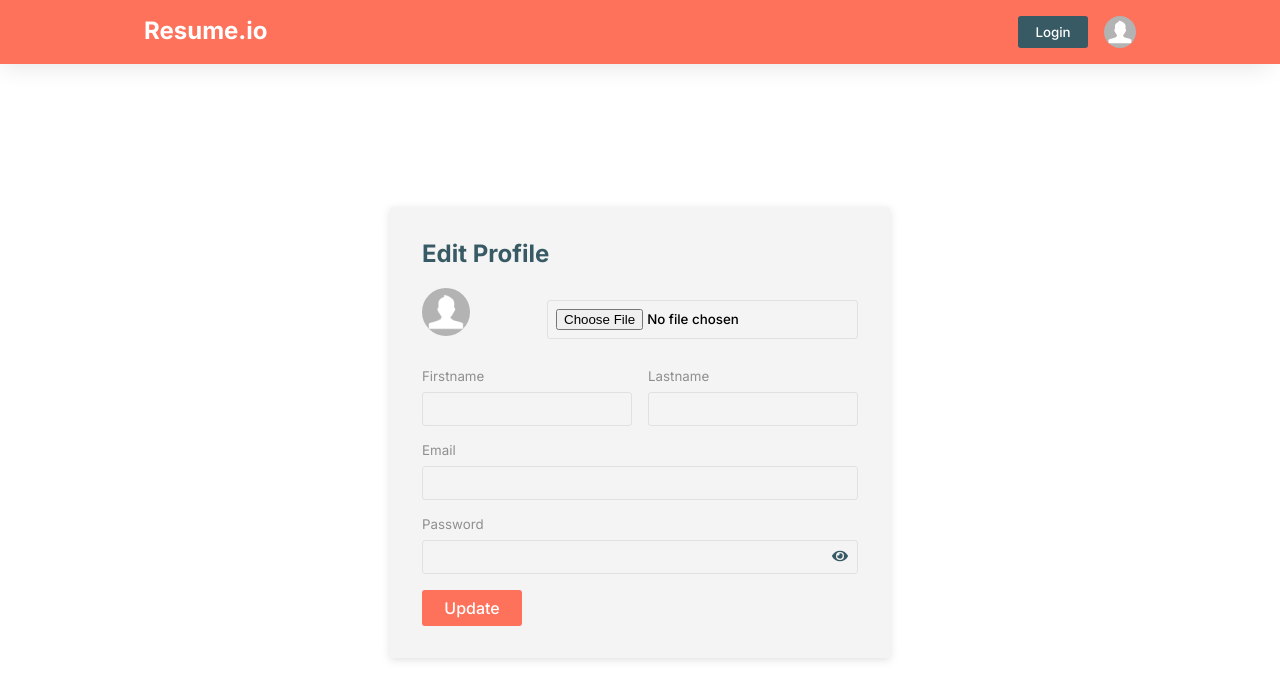
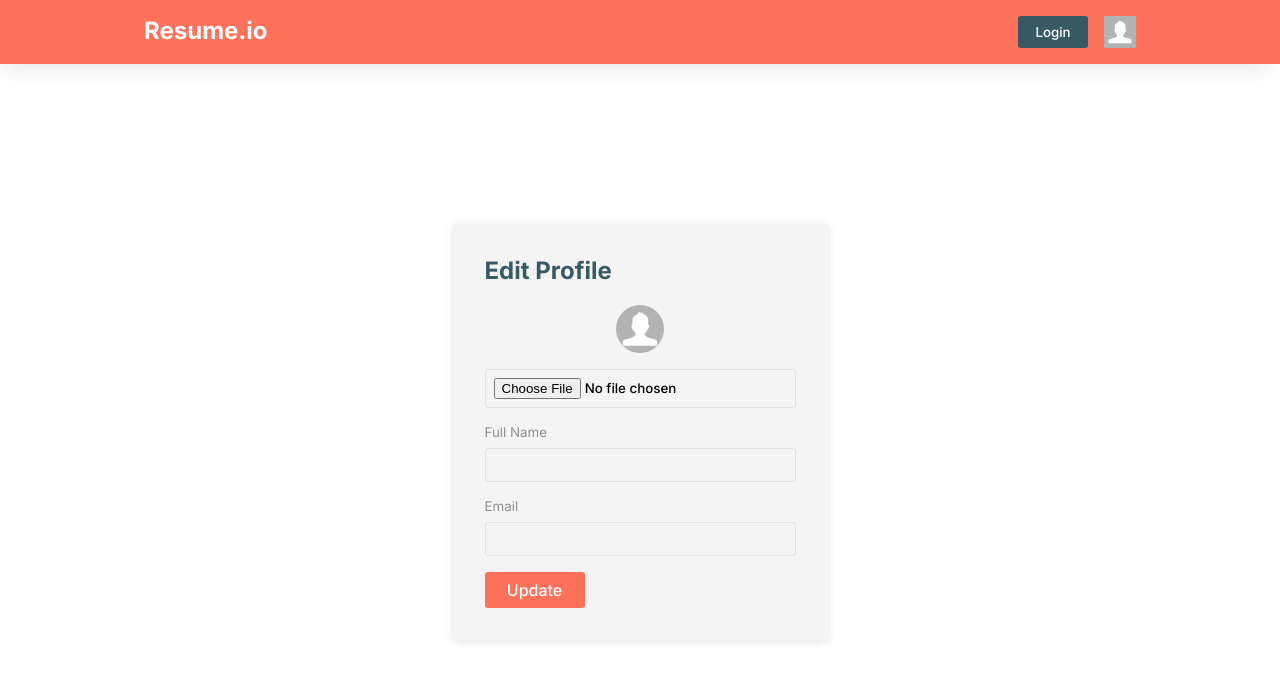
Before and after one commit to Kashyap2701/Resume_Builder, a React (Vite) app: page /edit-profile in a window 1280 px wide. Shown: the top 700 px of the page. Built offline with nearby package versions, Linux system fonts and the light colour scheme; a web font is replaced by a local one.

Commit message:
Add update user functionality

```diff
--- a/src/Components/Avatar.tsx
+++ b/src/Components/Avatar.tsx
@@ -1,5 +1,4 @@
 import React from "react";
-import styled from "styled-components";
 import noprofile from "../Assets/no-profile.png";
 
 type AvatarProps = {
@@ -9,19 +8,15 @@ type AvatarProps = {
 };
 
 const Avatar = ({ size, src = noprofile, classname }: AvatarProps) => {
-  const ProfilePhoto = styled.div`
-    width: ${size};
-    height: ${size};
-    img {
-      object-fit: "cover";
-      border-radius: 50%;
-    }
-  `;
+  const profile = {
+    width: size,
+    height: size,
+  };
 
   return (
-    <ProfilePhoto className={classname}>
+    <div className={classname} style={profile}>
       <img src={src} alt="profile-photo" />
-    </ProfilePhoto>
+    </div>
   );
 };
 
--- a/src/Pages/Auth/Login.tsx
+++ b/src/Pages/Auth/Login.tsx
@@ -37,7 +37,10 @@ const Login = () => {
         email: response.user.email,
         profilePhoto: response.user.photoURL,
       };
-      dispatch(userActions.loggedIn(currentUser));
+
+      dispatch(
+        userActions.loggedIn({ id: response.user.uid, user: currentUser })
+      );
       navigate("/");
       console.log(response);
     } catch (e) {
--- a/src/Pages/Edit profile/EditProfile.module.css
+++ b/src/Pages/Edit profile/EditProfile.module.css
@@ -22,7 +22,14 @@
 .profile {
   justify-content: space-between;
   margin-bottom: 1rem;
+  align-items: center;
 }
+
 .profilephoto {
   margin-bottom: 1rem;
 }
+
+.profilephoto img {
+  object-fit: cover;
+  border-radius: 50%;
+}
--- a/src/Pages/Edit profile/EditProfile.tsx
+++ b/src/Pages/Edit profile/EditProfile.tsx
@@ -1,28 +1,34 @@
-import React, { useState } from "react";
+import React, { useEffect, useState } from "react";
 import { Formik, Form, Field } from "formik";
 import styles from "./EditProfile.module.css";
 import InputField from "../../Components/InputField/InputField";
 import Avatar from "../../Components/Avatar";
-import { Divider, Row } from "../../Utils/FormStyle";
+import { Column } from "../../Utils/FormStyle";
 import noprofile from "../../Assets/no-profile.png";
 import { user, userActions } from "../../Store/userSlice";
 import { useAppDispatch, useAppSelector } from "../../Store/hooks";
-import { save } from "../../Utils/Toster";
+import { error, save } from "../../Utils/Toster";
 import { Toaster } from "react-hot-toast";
 import { validationschemaforUser } from "../../Utils/ValidationSchema";
 import Navbar from "../../Components/Navbar/Navbar";
+import { auth, uploadPhoto } from "../../Service/firebase";
+import { updateProfile } from "firebase/auth";
+import { FirebaseError } from "firebase/app";
 
 const EditProfile = () => {
-  const [previewImage, setPreviewImage] = useState(noprofile);
-
-  const user = useAppSelector((state) => state.user.user);
+  const id = useAppSelector((state) => state.user.id);
+  const currentUser = useAppSelector((state) => state.user.user);
+  const [previewImage, setPreviewImage] = useState(currentUser?.profilePhoto);
   const dispatch = useAppDispatch();
 
-  const initialValues: user = user || {
-    firstname: "",
-    lastname: "",
+  useEffect(() => {
+    const user = auth.currentUser;
+    console.log(user);
+  }, []);
+
+  const initialValues: user = currentUser || {
+    fullname: "",
     email: "",
-    password: "",
     profilePhoto: "",
   };
 
@@ -38,9 +44,37 @@ const EditProfile = () => {
     }
   };
 
-  const handleSubmit = (values: user) => {
-    save("User Updated");
-    dispatch(userActions.editUser({ ...values, profilePhoto: previewImage }));
+  const profileUpdateHandler = async (values: user) => {
+    const curUser = auth.currentUser;
+    try {
+      if (values.profilePhoto != "") {
+        console.log(values);
+        const imageURL = await uploadPhoto(values.profilePhoto);
+        await updateProfile(curUser, {
+          email: values.email,
+          displayName: values.fullname,
+          photoURL: imageURL,
+        });
+        dispatch(
+          userActions.editUser({
+            ...values,
+            profilePhoto: imageURL,
+          })
+        );
+      } else {
+        await updateProfile(curUser, {
+          email: values.email,
+          displayName: values.fullname,
+        });
+        dispatch(userActions.editUser(values));
+      }
+      save("User Updated");
+    } catch (e) {
+      if (e instanceof FirebaseError) {
+        console.log(e);
+        error(e.message);
+      }
+    }
   };
 
   return (
@@ -52,14 +86,14 @@ const EditProfile = () => {
           <Formik
             initialValues={initialValues}
             validationSchema={validationschemaforUser}
-            onSubmit={handleSubmit}
+            onSubmit={profileUpdateHandler}
           >
             {({ setFieldValue }) => (
               <Form>
-                <Row className={styles.profile}>
+                <Column className={styles.profile}>
                   <Avatar
                     size="3rem"
-                    src={previewImage}
+                    src={previewImage as string}
                     classname={styles.profilephoto}
                   />
                   <Field
@@ -72,24 +106,9 @@ const EditProfile = () => {
                     }}
                     type="file"
                   />
-                </Row>
-                <Row>
-                  <InputField
-                    id="firstname"
-                    name="firstname"
-                    label="Firstname"
-                  />
-                  <Divider />
-                  <InputField id="lastname" name="lastname" label="Lastname" />
-                </Row>
+                </Column>
+                <InputField id="fullname" name="fullname" label="Full Name" />
                 <InputField id="email" name="email" label="Email" />
-                <InputField
-                  id="password"
-                  name="password"
-                  label="Password"
-                  type="password"
-                />
-
                 <button className="primary-button" type="submit">
                   Update
                 </button>
--- a/src/Service/firebase.ts
+++ b/src/Service/firebase.ts
@@ -1,5 +1,7 @@
 import { initializeApp } from "firebase/app";
 import { getAuth } from "firebase/auth";
+import { getDownloadURL, getStorage, ref, uploadBytes } from "firebase/storage";
+import uuid from "react-uuid";
 
 const firebaseConfig = {
   apiKey: "AIzaSyAYkxnsMKdXVWq-CrQnY45_pFRq9iFmnLo",
@@ -11,6 +13,14 @@ const firebaseConfig = {
 };
 
 const app = initializeApp(firebaseConfig);
+const storage = getStorage();
+
+export const uploadPhoto = async (uploadImg) => {
+  const imageRef = ref(storage, `profilePhoto/${uuid() + uploadImg.name}`);
+  await uploadBytes(imageRef, uploadImg);
+  const downloadURL = await getDownloadURL(imageRef);
+  return downloadURL;
+};
 
 export const auth = getAuth(app);
 export default app;
--- a/src/Store/userSlice.ts
+++ b/src/Store/userSlice.ts
@@ -3,34 +3,39 @@ import { PayloadAction } from "@reduxjs/toolkit";
 export interface user {
   fullname: string | null;
   email: string | null;
-  profilePhoto: string | null;
+  profilePhoto: string | null | Promise<string>;
 }
 
 interface UserState {
+  id: string;
   isLoggedIn: boolean;
   user: user | null;
 }
 
 const initialState: UserState = {
+  id: localStorage.getItem("id") || "",
   isLoggedIn: JSON.parse(localStorage.getItem("isLoggedIn") as string) || false,
-  user: JSON.parse(localStorage.getItem("user") as string) || null,
+  user: null,
 };
 
 const userSlice = createSlice({
   name: "user",
   initialState,
   reducers: {
-    loggedIn: (state, action: PayloadAction<user>) => {
-      state.user = action.payload;
+    loggedIn: (state, action: PayloadAction<{ id: string; user: user }>) => {
+      state.id = action.payload.id;
+      state.user = action.payload.user;
       state.isLoggedIn = true;
+      localStorage.setItem("id", state.id);
       localStorage.setItem("isLoggedIn", "true");
-      localStorage.setItem("user", JSON.stringify(state.user));
+      // localStorage.setItem("user", JSON.stringify(state.user));
     },
     loggedOut: (state) => {
       state.user = null;
       state.isLoggedIn = true;
+      localStorage.setItem("id", "");
       localStorage.setItem("isLoggedIn", "false");
-      localStorage.setItem("user", "null");
+      // localStorage.setItem("user", "null");
     },
     editUser: (state, action: PayloadAction<user>) => {
       state.user = action.payload;
--- a/src/Utils/ValidationSchema.ts
+++ b/src/Utils/ValidationSchema.ts
@@ -19,5 +19,5 @@ export const validationschemaforEducation = Yup.object().shape({
 
 export const validationschemaforUser = Yup.object().shape({
   email: Yup.string().email("Invalid").required("Required!"),
-  password: Yup.string().required("Required!"),
+  fullname: Yup.string().required("Required!"),
 });
```
Also changed, not shown: src/Utils/Toster.ts (line endings or trailing spaces).
